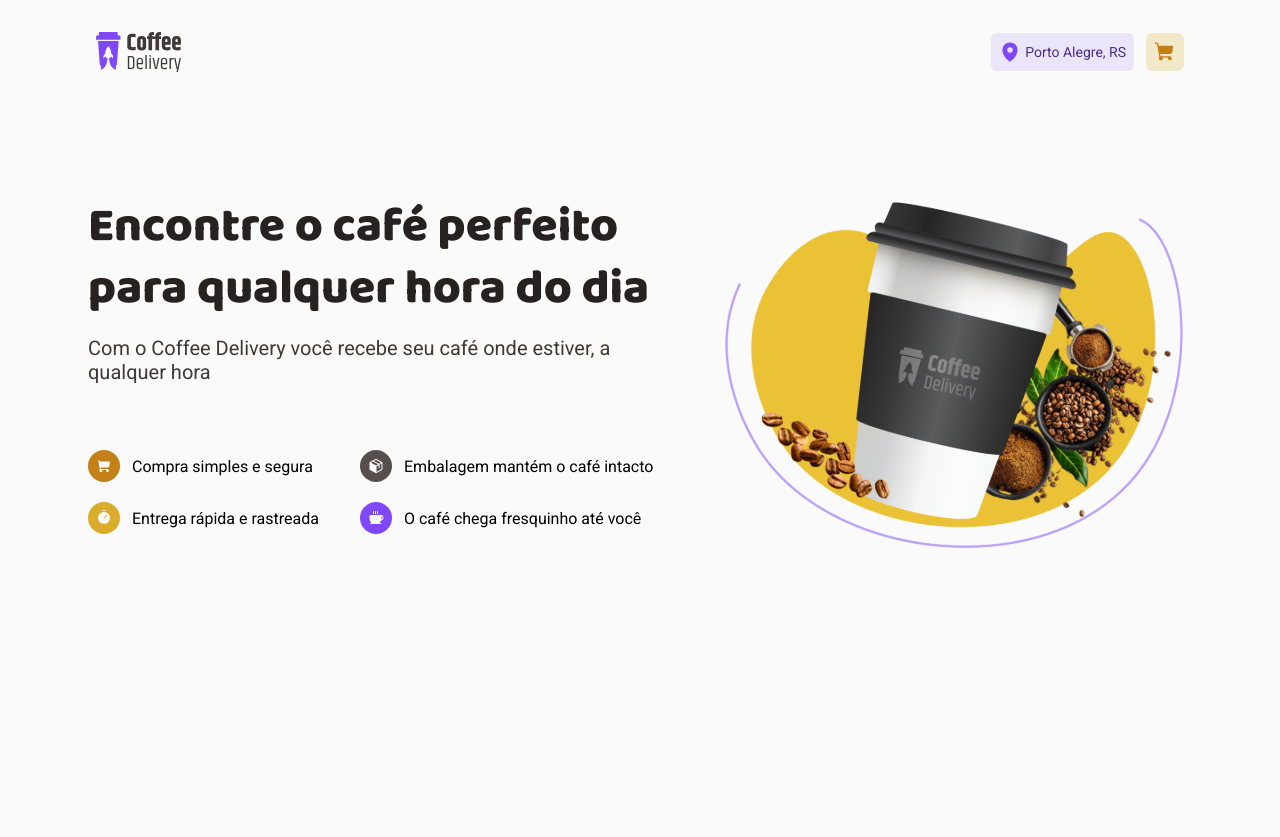
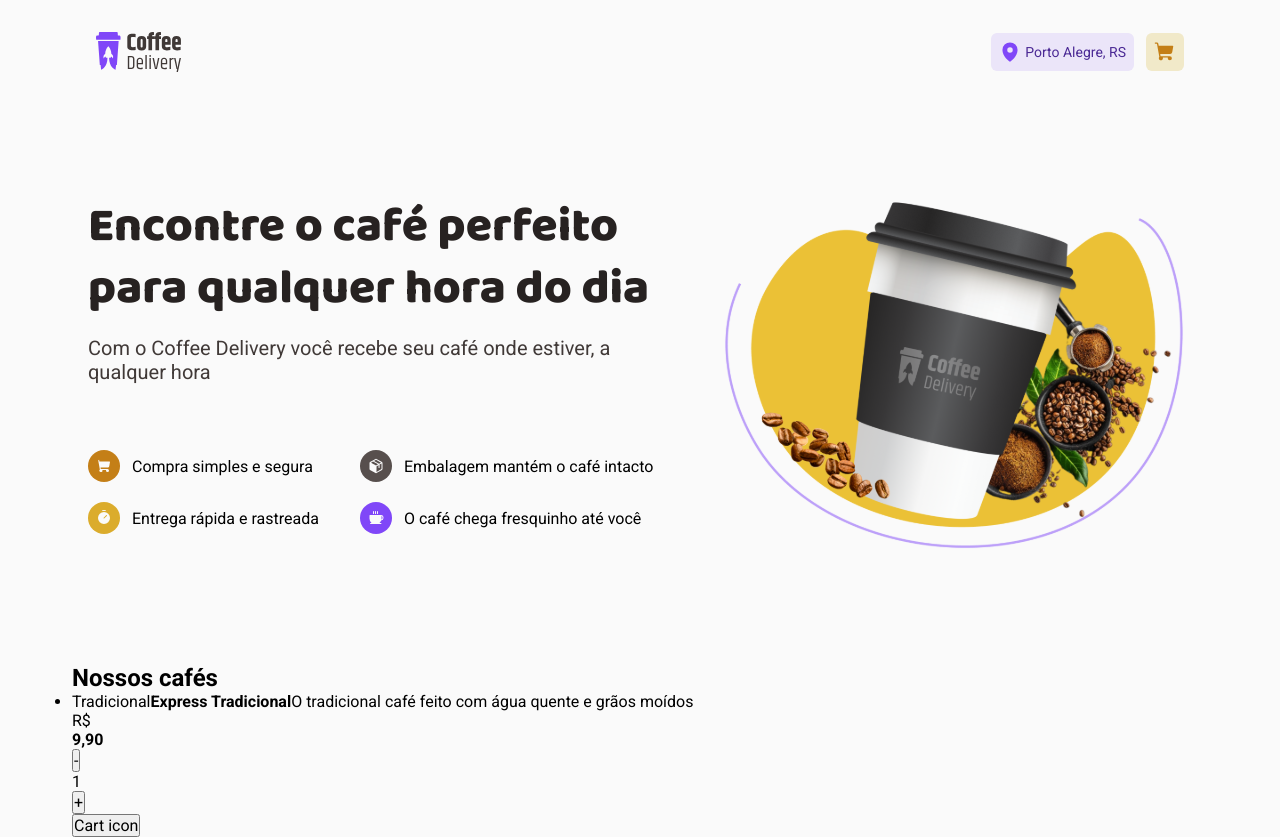
Before and after one commit to guilhermetravinski/ignite-coffee-delivery-1, a React (Vite) app: page / in a window 1280 px wide. Before the commit the page ends 800 px from the top, so only its background shows below. Built offline with nearby package versions, Linux system fonts and the light colour scheme.

Commit message:
pend: start CoffeeList component of Home page

```diff
--- /dev/null
+++ b/src/pages/Home/components/CoffeeList/index.tsx
@@ -0,0 +1,29 @@
+export function CoffeeList() {
+  return (
+    <>
+      <h2>Nossos cafés</h2>
+      <ul>
+        <li>
+          <img src="" alt="" />
+          <span>Tradicional</span>
+          <b>Express Tradicional</b>
+          <span>O tradicional café feito com água quente e grãos moídos</span>
+          <footer>
+            <div>
+              <p>R$</p>
+              <b>9,90</b>
+            </div>
+            <div>
+              <div>
+                <button>-</button>
+                <p>1</p>
+                <button>+</button>
+              </div>
+              <button>Cart icon</button>
+            </div>
+          </footer>
+        </li>
+      </ul>
+    </>
+  )
+}
--- /dev/null
+++ b/src/pages/Home/components/CoffeeList/styles.ts
@@ -0,0 +1,3 @@
+import styled from 'styled-components'
+
+export const CoffeeListContainer = styled.div``
--- a/src/pages/Home/index.tsx
+++ b/src/pages/Home/index.tsx
@@ -1,7 +1,7 @@
 import { Coffee, Package, ShoppingCart, Timer } from 'phosphor-react'
 import coffeeDeliveryHome from '../../assets/coffee-delivery-home.svg'
+import { CoffeeList } from './components/CoffeeList'
 import {
-  CoffeeListContainer,
   HomeContainer,
   IntroContainer,
   IntroLeftContainer,
@@ -41,7 +41,7 @@ export function Home() {
         </IntroLeftContainer>
         <img src={coffeeDeliveryHome} alt="" />
       </IntroContainer>
-      <CoffeeListContainer></CoffeeListContainer>
+      <CoffeeList />
     </HomeContainer>
   )
 }
--- a/src/pages/Home/styles.ts
+++ b/src/pages/Home/styles.ts
@@ -2,14 +2,14 @@ import styled from 'styled-components'
 
 export const HomeContainer = styled.main`
   max-width: 71rem;
-  padding: 12.25rem 1rem 0;
-
   margin: 0 auto;
 `
 
 export const IntroContainer = styled.div`
   display: flex;
   gap: 3.5rem;
+
+  padding: 12.25rem 1rem 6.75rem;
 
   img {
     width: 29.75rem;
@@ -75,5 +75,3 @@ export const IntroLeftListItem = styled.li<IntroLeftListItemProps>`
     background: ${(props) => props.theme[IconBgByIconType[props.iconType]]};
   }
 `
-
-export const CoffeeListContainer = styled.div``
```
